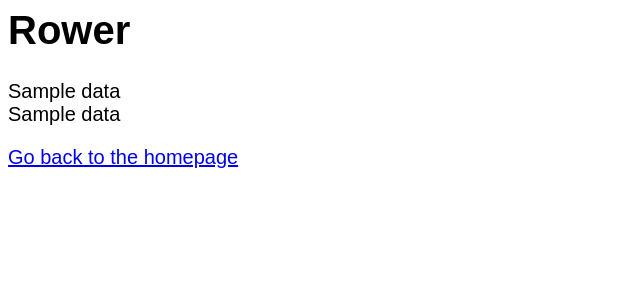
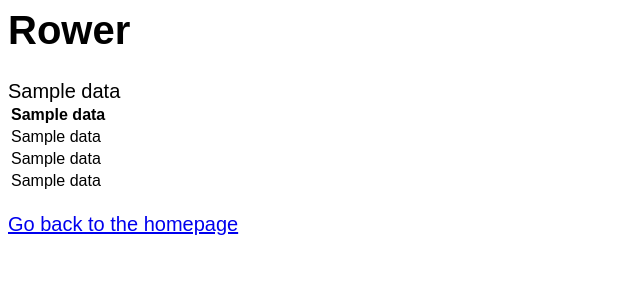
Before and after one commit to sunnyrain0827/cs4111proj1, a Flask app: template templates/teammembers.html in a window 1280 px wide. Shown: the top 300 px of the page, without its empty margins (0-640 px from the left). Run offline with Flask 2, Linux system fonts and the light colour scheme; the template is opened without the code that fills it: most values are stand-ins (such as "Sample title", 1, 10 or a date in 2020); parts of the project's set-up code (start-up, migrations or seed data) failed here and were passed over.

Commit message:
Added table functionality into teammembers

```diff
--- a/server.py
+++ b/server.py
@@ -114,7 +114,7 @@ def index():
   cursor2.close()
 
 
-  cursor = g.conn.execute("SELECT * FROM studies")
+  cursor = g.conn.execute("SELECT DISTINCT school FROM studies")
   schools = []
   for result in cursor:
     schools.append(result['school'])
@@ -183,10 +183,10 @@ def piece():
   context = dict(data = (pids3, dates, repnums, rest))
   return render_template("piece.html", **context)
 
-@app.route('/teammmembers', methods = ['POST'])
+@app.route('/teammembers', methods = ['POST'])
 def teammembers():
   school = request.form['school']
-  cursor = g.conn.execute("SELECT * FROM studies WHERE uni = '{0}'".format(school))
+  cursor = g.conn.execute("SELECT * FROM studies WHERE school = '{0}'".format(school))
   unis = []
   gpas = []
   majors = []
--- a/templates/teammembers.html
+++ b/templates/teammembers.html
@@ -3,6 +3,9 @@
     body{
       font-size: 15pt;
       font-family: arial;
+    }
+    th{
+      text-align: left;
     }
   </style>
 
@@ -10,11 +13,28 @@
   <h1>Rower</h1>
   <div>{{data}}</div>
 
-  <div>
-    {% for n in data %}
-    <div>{{n}}</div>
-    {% endfor %}
-  </div>
+  <table style="width:100%">
+    <tr>
+      {% for n in data[0] %}
+      <th>{{n}}</th>
+      {% endfor %}
+    </tr>
+    <tr>
+      {% for n in data[1] %}
+      <td>{{n}}</td>
+      {% endfor %}
+    </tr>
+    <tr>
+      {% for n in data[2] %}
+      <td>{{n}}</td>
+      {% endfor %}
+    </tr>
+    <tr>
+      {% for n in data[3] %}
+      <td>{{n}}</td>
+      {% endfor %}
+    </tr>
+  </table>
 
 <p><a href="/">Go back to the homepage</a></p>
 
```
